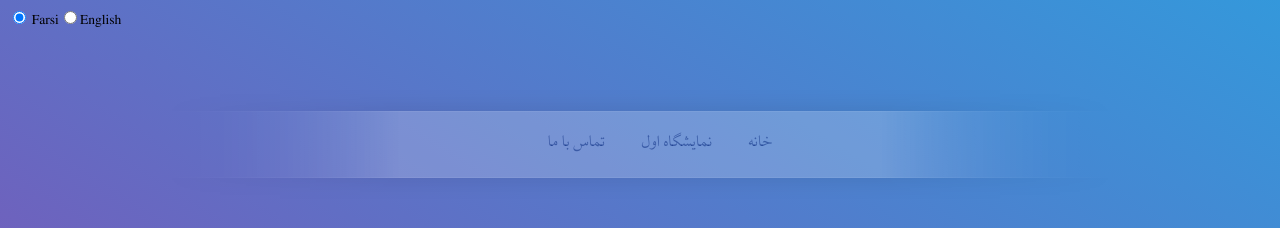
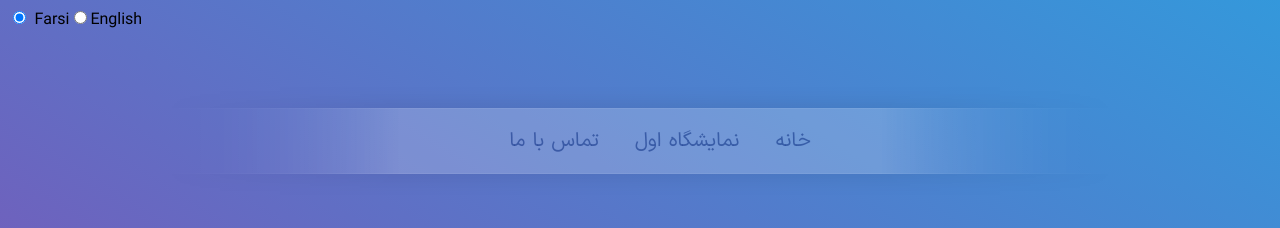
Before and after one commit to hamideh8048/hossein-haghani, a React app: page /third in a window 1280 px wide. Shown: the top 228 px of the page. Built offline with nearby package versions, Linux system fonts and the light colour scheme; a web font is replaced by a local one.

Commit message:
add notr

```diff
--- a/src/styles/style.css
+++ b/src/styles/style.css
@@ -11,13 +11,19 @@
   /* other formats include: 'woff2', 'truetype, 'opentype',
                             'embedded-opentype', and 'svg' */
 }
+@font-face {
+  font-family: 'IRANSansX-Regular';
+  src: local('IRANSansX-Regular'), url(../font/IRANSansX-Regular.ttf) format('truetype');
+  /* other formats include: 'woff2', 'truetype, 'opentype',
+                            'embedded-opentype', and 'svg' */
+}
 html {
   font-family:   "IranNataliq";
   height:100%;
   background-image: linear-gradient(to right top, #8e44ad 0%, #3498db 100%);
 }
 body {
-  font-family: "IranNataliq","IRLotus", sans-serif;
+  font-family: "IRANSansX-Regular","IRLotus","IranNataliq","Arciform Sans Regular", sans-serif;
 
 }
 .center {
@@ -35,7 +41,7 @@ nav {
 }
 
 nav ul {
-  font-family: "IranNataliq","IRLotus", sans-serif;
+  font-family: "IRANSansX-Regular","IranNataliq","IRLotus", sans-serif;
   text-align: center;
   background: linear-gradient(90deg, rgba(255, 255, 255, 0) 0%, rgba(255, 255, 255, 0.2) 25%, rgba(255, 255, 255, 0.2) 75%, rgba(255, 255, 255, 0) 100%);
   box-shadow: 0 0 25px rgba(0, 0, 0, 0.1), inset 0 0 1px rgba(255, 255, 255, 0.6);
@@ -47,7 +53,7 @@ nav ul li {
 
 nav ul li a {
   padding: 18px;
-  font-family: "IranNataliq","IRLotus", sans-serif;
+  font-family: "IRANSansX-Regular","IranNataliq","IRLotus", sans-serif;
   text-transform:uppercase;
   color: rgba(0, 35, 122, 0.5);
   font-size: 20px;
```
